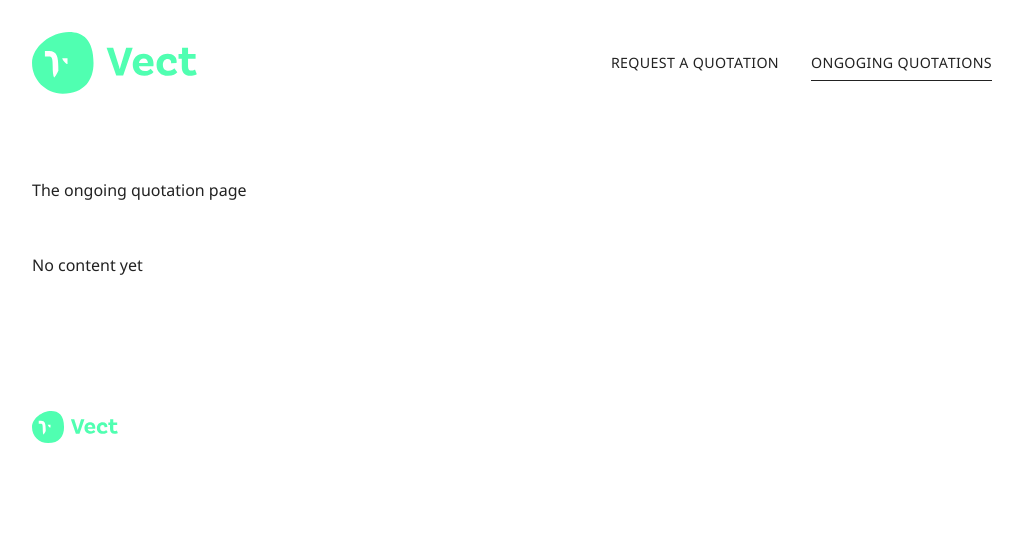
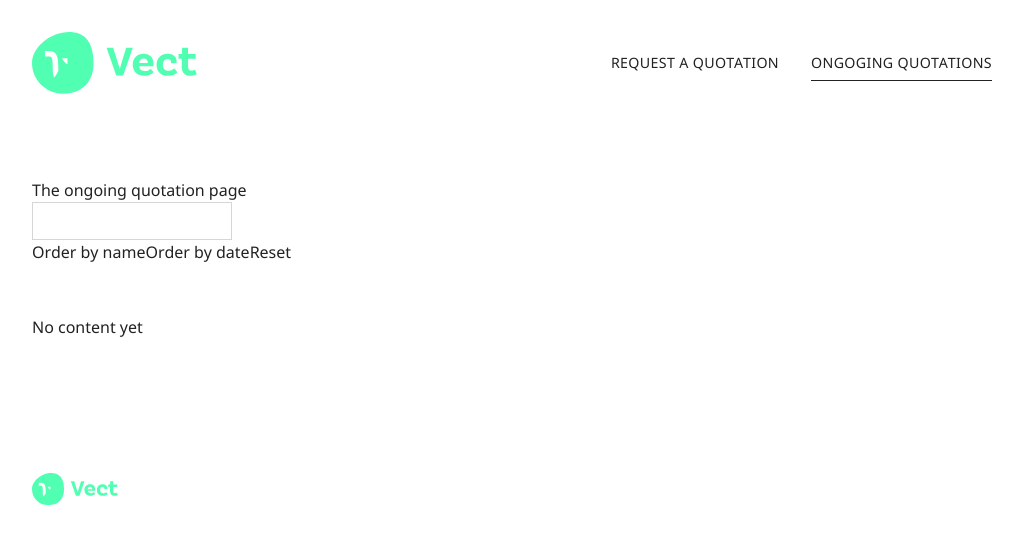
Before and after one commit to antoniofelices/quotation-and-filters, a React (Vite) app: page /ongoing-quotation in a window 1280 px wide. Shown: the top 544 px of the page, without its empty margins (128-1150 px from the left). Built offline with nearby package versions, Linux system fonts and the light colour scheme.

Commit message:
Add context OngoingQuotation, add search filter

```diff
--- a/src/App.jsx
+++ b/src/App.jsx
@@ -6,6 +6,7 @@ import Error404 from '@pages/Error'
 import routesData from '@/data/routesData'
 import { QuotationProvider } from '@context/QuotationContext'
 import { RequestQuotationProvider } from '@context/RequestQuotationContext'
+import { OngoingQuotationProvider } from '@context/OngoingQuotationContext'
 
 const AllRoutes = () => {
     const [request, ongoing, error] = routesData
@@ -21,7 +22,14 @@ const AllRoutes = () => {
                         </RequestQuotationProvider>
                     }
                 />
-                <Route path={`/${ongoing.url}`} element={<Ongoing />} />
+                <Route
+                    path={`/${ongoing.url}`}
+                    element={
+                        <OngoingQuotationProvider>
+                            <Ongoing />
+                        </OngoingQuotationProvider>
+                    }
+                />
                 <Route path={`/${error.url}`} element={<Error404 />} />
             </Routes>
         </QuotationProvider>
--- a/src/components/patterns/Filters.jsx
+++ b/src/components/patterns/Filters.jsx
@@ -1,5 +1,16 @@
-const Filters = () => {
-    return <h1>Some Filters</h1>
+const Filters = ({ query, onChange }) => {
+    return (
+        <div>
+            <input
+                value={query}
+                onChange={onChange}
+                className="block border border-gray-300 min-w-0 grow py-1.5 pr-3 pl-1 text-base text-gray-900 placeholder:text-gray-400 focus:outline-none sm:text-sm/6"
+            />
+            <button>Order by name</button>
+            <button>Order by date</button>
+            <button>Reset</button>
+        </div>
+    )
 }
 
 export default Filters
--- a/src/components/sections/Ongoing.jsx
+++ b/src/components/sections/Ongoing.jsx
@@ -1,16 +1,14 @@
 import { useId } from 'react'
-import { useQuotationContext } from '@hooks/useQuotationContext'
 import ListItemQuotation from '@components/patterns/ListItemQuotation'
 
-const Ongoing = () => {
+const Ongoing = ({ items }) => {
     const sectionId = useId()
-    const { quotations } = useQuotationContext()
 
     return (
         <section id={sectionId} className={`relative py-11`}>
-            {quotations.length > 0 ? (
+            {items.length > 0 ? (
                 <>
-                    {quotations.map((quote) => (
+                    {items.map((quote) => (
                         <ListItemQuotation key={quote.id} content={quote} />
                     ))}
                 </>
--- /dev/null
+++ b/src/context/OngoingQuotationContext.jsx
@@ -0,0 +1,19 @@
+import { createContext, useState } from 'react'
+
+export const OngoingQuotationContext = createContext({})
+
+export const OngoingQuotationProvider = ({ children }) => {
+    const [query, setQuery] = useState('')
+
+    const handleQuery = (e) => {
+        setQuery(e.target.value)
+    }
+
+    const allValues = { query, handleQuery }
+
+    return (
+        <OngoingQuotationContext.Provider value={allValues}>
+            {children}
+        </OngoingQuotationContext.Provider>
+    )
+}
--- /dev/null
+++ b/src/helpers/filters.js
@@ -0,0 +1,10 @@
+const filterItems = (items, query) => {
+    query = query.toLowerCase()
+    return items.filter((item) =>
+        item.client.name
+            .split(' ')
+            .some((word) => word.toLowerCase().startsWith(query))
+    )
+}
+
+export { filterItems }
--- /dev/null
+++ b/src/hooks/useOngoingQuotationContext.js
@@ -0,0 +1,12 @@
+import { useContext } from 'react'
+import { OngoingQuotationContext } from '@context/OngoingQuotationContext'
+
+export const useOngoingQuotationContext = () => {
+    const context = useContext(OngoingQuotationContext)
+    if (!context) {
+        throw new Error(
+            'OngoingQuotationContext have to be use inside OngoingQuotationProvider'
+        )
+    }
+    return context
+}
--- a/src/pages/OngoingQuotation.jsx
+++ b/src/pages/OngoingQuotation.jsx
@@ -2,13 +2,21 @@ import DefaultLayout from '@layouts/DefaultLayout'
 import Container from '@components/base/Container'
 import allData from '@/data/pages/ongoingQuotation'
 import Ongoing from '@components/sections/Ongoing'
+import Filters from '@components/patterns/Filters'
+import { useQuotationContext } from '@hooks/useQuotationContext'
+import { useOngoingQuotationContext } from '@hooks/useOngoingQuotationContext'
+import { filterItems } from '@helpers/filters'
 
 const OngoingQuotation = () => {
+    const { quotations } = useQuotationContext()
+    const { query, handleQuery } = useOngoingQuotationContext()
+
     return (
         <DefaultLayout>
             <Container>
                 <h1>{allData.title}</h1>
-                <Ongoing />
+                <Filters query={query} onChange={handleQuery} />
+                <Ongoing items={filterItems(quotations, query)} />
             </Container>
         </DefaultLayout>
     )
```
